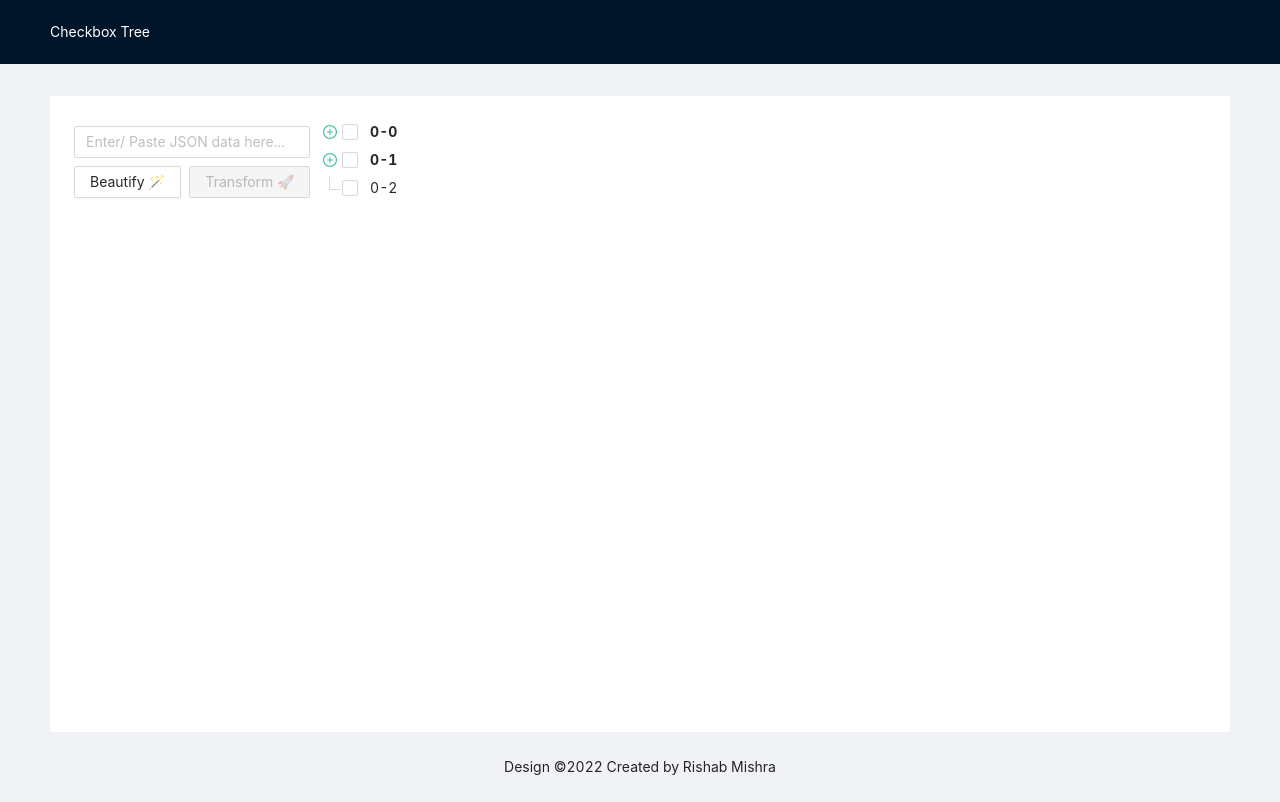
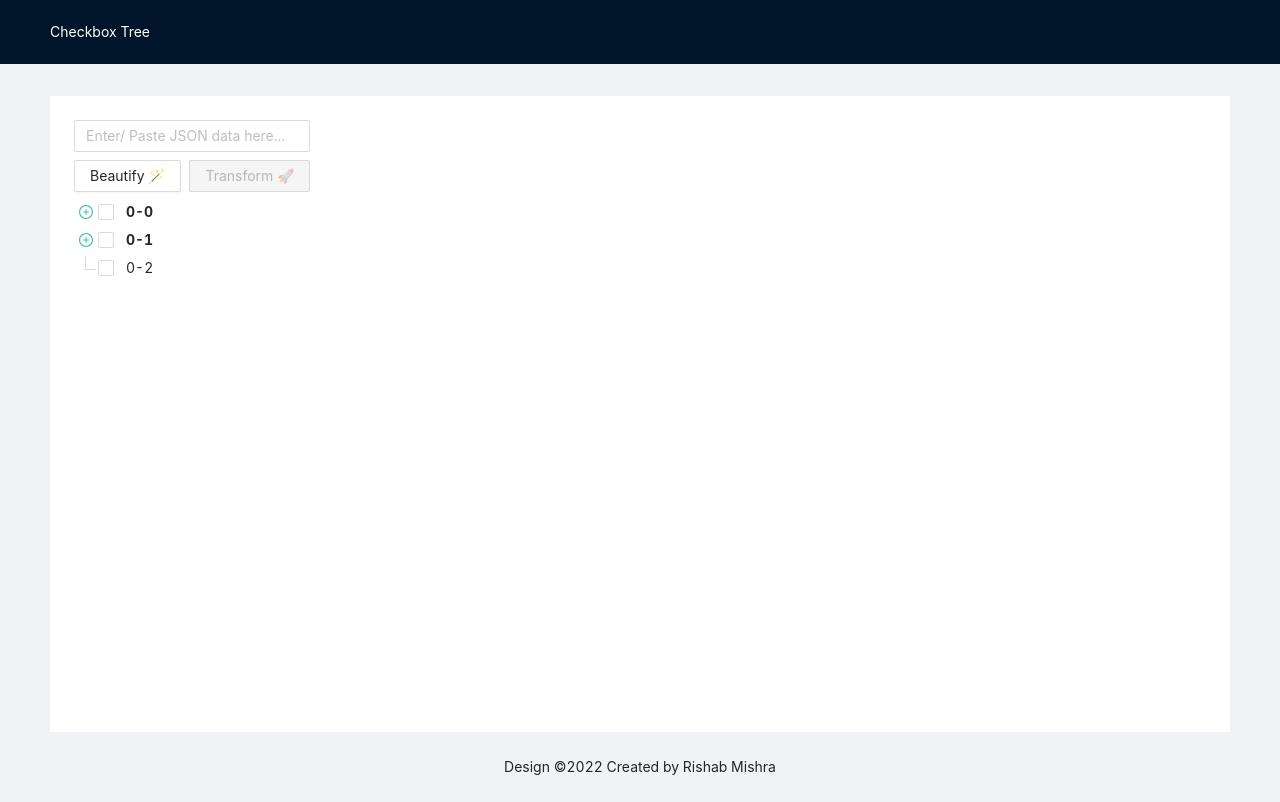
Before and after one commit to Mr3111/checkbox-tree-app, a React (Vite) app: page / in a window 1280 px wide. Built offline with nearby package versions, Linux system fonts and the light colour scheme.

Commit message:
style changes

```diff
--- a/src/App.tsx
+++ b/src/App.tsx
@@ -29,7 +29,7 @@ const App: React.FC = () => {
                 <Breadcrumb style={{ margin: '16px 0' }}></Breadcrumb>
                 <div className="site-layout-content">
                     {/*{JSON.stringify(nodeList, undefined, 2)}*/}
-                    <Space direction="horizontal">
+                    <Space direction="vertical">
                         <Space direction="vertical">
                             <JsonInput handleSubmit={setJson} />
                         </Space>
```
